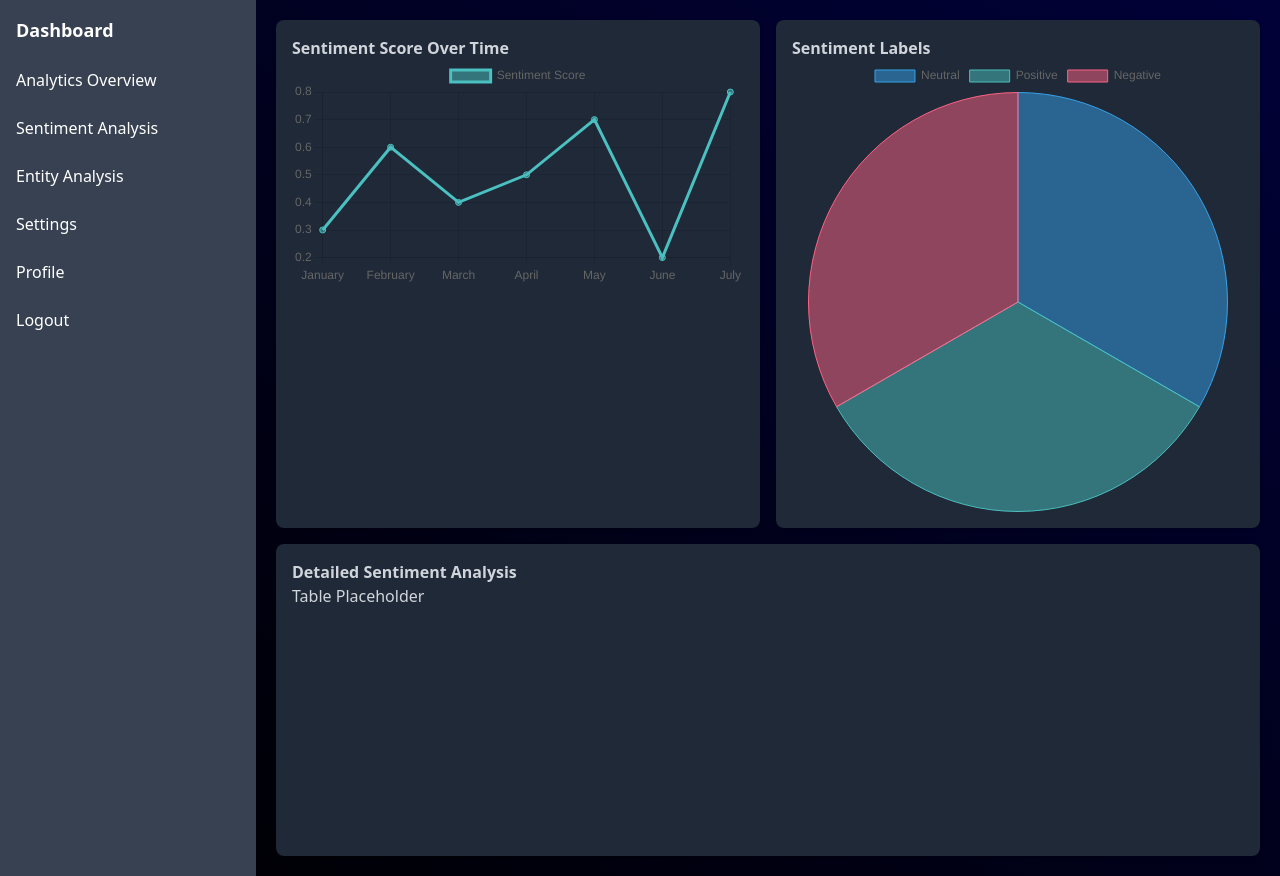
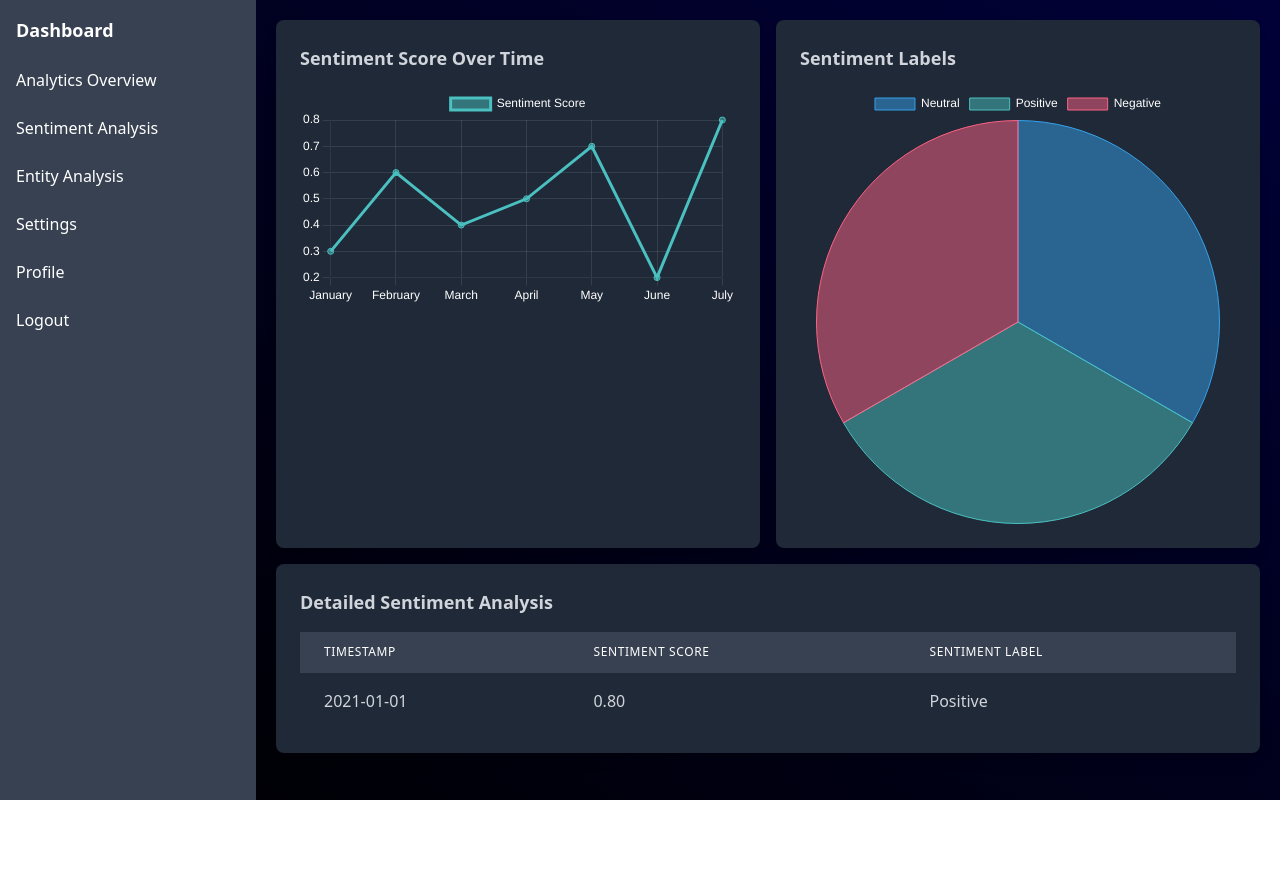
Before and after one commit to 0xShay/VibeCatcher, a React (Vite) app in the folder client/encode-front-end/: page /dashboard in a window 1280 px wide. After the commit the page ends 800 px from the top, so only its background shows below. Built offline with nearby package versions, Linux system fonts and the light colour scheme.

Commit message:
Added react-table

```diff
--- a/client/encode-front-end/package.json
+++ b/client/encode-front-end/package.json
@@ -10,6 +10,7 @@
     "preview": "vite preview"
   },
   "dependencies": {
+    "@tanstack/react-table": "^8.13.2",
     "axios": "^1.6.7",
     "chart": "^0.1.2",
     "class-variance-authority": "^0.7.0",
@@ -21,6 +22,7 @@
     "react-dom": "^18.2.0",
     "react-query": "^3.39.3",
     "react-router-dom": "^6.22.3",
+    "react-table": "^7.8.0",
     "recharts": "^2.12.2",
     "tailwind-merge": "^2.2.1",
     "tailwindcss-animate": "^1.0.7"
--- /dev/null
+++ b/client/encode-front-end/src/components/DataTable.tsx
@@ -0,0 +1,70 @@
+// File: client/encode-front-end/src/components/DataTable.tsx
+// This file contains DataTable component
+import { getCoreRowModel, useReactTable, flexRender } from '@tanstack/react-table';
+import type { ColumnDef } from '@tanstack/react-table';
+
+interface SentimentAnalysisData {
+  timestamp: string;
+  score: number;
+  label: string;
+}
+
+interface DataTableProps {
+  data: SentimentAnalysisData[];
+}
+
+export const DataTable = ({ data }: DataTableProps) => {
+  const columns: ColumnDef<SentimentAnalysisData>[] = [
+    {
+      accessorKey: 'timestamp',
+      header: 'Timestamp',
+    },
+    {
+      accessorFn: (row) => row.score.toFixed(2),
+      id: 'score',
+      header: 'Sentiment Score',
+    },
+    {
+      accessorKey: 'label',
+      header: 'Sentiment Label',
+    },
+  ];
+
+  const table = useReactTable({
+    data,
+    columns,
+    getCoreRowModel: getCoreRowModel(),
+  });
+
+  return (
+    <div className="min-w-full overflow-x-auto">
+      <table className="min-w-full divide-y divide-gray-700">
+        <thead className="bg-gray-700 text-white">
+          {table.getHeaderGroups().map((headerGroup) => (
+            <tr key={headerGroup.id}>
+              {headerGroup.headers.map((header) => (
+                <th
+                  key={header.id}
+                  className="px-6 py-3 text-left text-xs font-medium uppercase tracking-wider"
+                >
+                  {flexRender(header.column.columnDef.header, header.getContext())}
+                </th>
+              ))}
+            </tr>
+          ))}
+        </thead>
+        <tbody className="bg-gray-800 divide-y divide-gray-700 text-gray-300">
+          {table.getRowModel().rows.map((row) => (
+            <tr key={row.id}>
+              {row.getVisibleCells().map((cell) => (
+                <td key={cell.id} className="px-6 py-4 whitespace-nowrap">
+                  {flexRender(cell.column.columnDef.cell, cell.getContext())}
+                </td>
+              ))}
+            </tr>
+          ))}
+        </tbody>
+      </table>
+    </div>
+  );
+};
--- a/client/encode-front-end/src/components/LineChart.tsx
+++ b/client/encode-front-end/src/components/LineChart.tsx
@@ -27,5 +27,36 @@ interface LineChartProps {
 
     };
 
-    return <Line data={data} />;
+    const options = {
+        scales: {
+          y: {
+            ticks: {
+              color: "#ffffff",
+            },
+            grid: {
+              color: "rgba(255, 255, 255, 0.1)",
+            },
+          },
+          x: {
+            ticks: {
+              color: "#ffffff",
+            },
+            grid: {
+              color: "rgba(255, 255, 255, 0.1)",
+            },
+          },
+        },
+        plugins: {
+          legend: {
+            labels: {
+              color: "#ffffff",
+            },
+          },
+          tooltip: {
+            // Custom tooltip styling if needed
+          },
+        },
+      };
+
+      return <Line data={data} options={options} />;
   };
--- a/client/encode-front-end/src/components/PieChart.tsx
+++ b/client/encode-front-end/src/components/PieChart.tsx
@@ -32,5 +32,23 @@ export const PieChart: React.FC<PieChartProps> = ({ sentimentLabels }) => {
     ],
   };
 
-  return <Pie data={data} />;
+  const options = {
+    plugins: {
+      legend: {
+        labels: {
+          color: "#ffffff", // Ensures legend text is visible on dark backgrounds
+        },
+      },
+      tooltip: {
+        callbacks: {
+          // Custom tooltip styling or callbacks as needed
+        },
+        bodyColor: "#ffffff", // Ensures tooltip text color is visible on dark backgrounds
+        titleColor: "#ffffff",
+        backgroundColor: "rgba(50, 50, 50, 0.8)", // Darker background for tooltips
+      },
+    },
+  };
+
+  return <Pie data={data} options={options} />;
 };
--- a/client/encode-front-end/src/views/dashboard.tsx
+++ b/client/encode-front-end/src/views/dashboard.tsx
@@ -5,6 +5,7 @@ import React from 'react'
 import { LineChart } from '../components/LineChart';
 import { ISentimentScore } from '../interfaces/ChartData';
 import { PieChartProps } from '../interfaces/ChartData';
+import { DataTable } from '../components/DataTable';
 import { PieChart } from '../components/PieChart';
 
 // Defining Dashboard component (TypeScript)
@@ -36,42 +37,44 @@ const Dashboard: React.FC = () => {
         count: sentimentLabelCounts[label],
     }));
 
+    // Example detailed sentiment analysis data
+    const detailedSentimentData = [
+        { timestamp: '2021-01-01', score: 0.8, label: 'Positive' },
+        // Add more data as needed
+    ];
+
+
     return (
         <div className="flex flex-grow min-h-screen bg-gradient-to-bl from-darkBlue to-trueBlack text-gray-300">
-            {/* Dashboard-specific Vertical Navbar */}
             <div className="w-40 lg:w-64 bg-gray-700 text-white py-4">
                 <h2 className="text-lg font-semibold px-4 mb-4">Dashboard</h2>
                 <ul className="flex flex-col space-y-2">
                     <li className="px-4 py-2 hover:bg-gray-600 cursor-pointer">Analytics Overview</li>
                     <li className="px-4 py-2 hover:bg-gray-600 cursor-pointer">Sentiment Analysis</li>
                     <li className="px-4 py-2 hover:bg-gray-600 cursor-pointer">Entity Analysis</li>
-                    {/* Mock navbar buttons */}
+                    {/* Additional mock navbar buttons */}
                     <li className="px-4 py-2 hover:bg-gray-600 cursor-pointer">Settings</li>
                     <li className="px-4 py-2 hover:bg-gray-600 cursor-pointer">Profile</li>
                     <li className="px-4 py-2 hover:bg-gray-600 cursor-pointer">Logout</li>
                 </ul>
             </div>
 
-            {/* Main Content Area of Dashboard */}
-            <div className="flex-grow p-5">
+            <div className="flex-grow p-5 space-y-4">
                 <div className="grid grid-cols-1 lg:grid-cols-2 gap-4">
-                    {/* Sentiment Score Over Time */}
-                    <div className="bg-gray-800 p-4 rounded-lg shadow">
-                        <h3 className="font-semibold">Sentiment Score Over Time</h3>
+                    <div className="bg-gray-800 p-6 rounded-lg shadow-lg">
+                        <h3 className="text-lg font-semibold mb-4">Sentiment Score Over Time</h3>
                         <LineChart sentimentData={sentimentScores} />
                     </div>
-                    {/* Sentiment Label Distribution */}
-                    <div className="bg-gray-800 p-4 rounded-lg shadow">
-                        <h3 className="font-semibold">Sentiment Labels</h3>
+                    <div className="bg-gray-800 p-6 rounded-lg shadow-lg">
+                        <h3 className="text-lg font-semibold mb-4">Sentiment Labels</h3>
                         <PieChart sentimentLabels={pieChartData} />
                     </div>
                 </div>
-                {/* Table for additional data visualization at the bottom */}
-                <div className="bg-gray-800 mt-4 p-4 rounded-lg shadow">
-                    <h3 className="font-semibold">Detailed Sentiment Analysis</h3>
-                    {/* Placeholder for table */}
-                    <div className="h-64">Table Placeholder</div>
-                </div>
+               {/* Detailed Sentiment Analysis Table */}
+               <div className="bg-gray-800 p-6 rounded-lg shadow-lg">
+                <h3 className="text-lg font-semibold mb-4">Detailed Sentiment Analysis</h3>
+                <DataTable data={detailedSentimentData} />
+            </div>
             </div>
         </div>
     );
```
Also changed, not shown: 1 other file (tests, documents, lock files or other folders).
